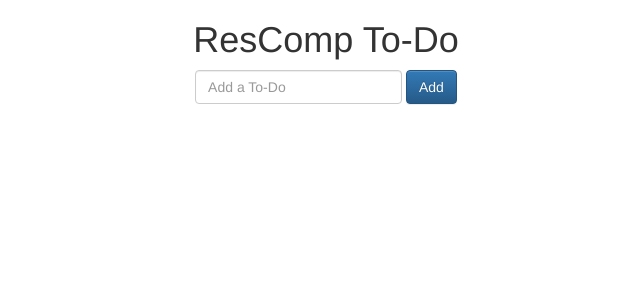
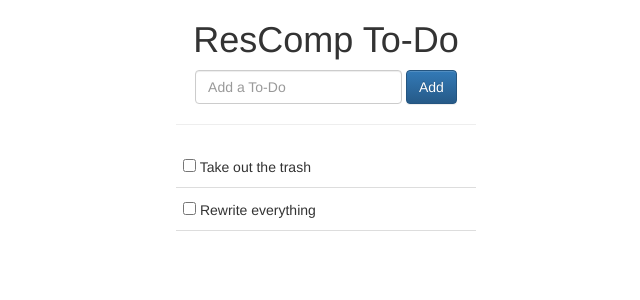
Before and after one commit to AllanYangZhou/rescomp-todo, a Flask app: page / in a window 1280 px wide. Shown: the top 300 px of the page, without its empty margins (314-954 px from the left). Run offline with Flask 2, Linux system fonts and the light colour scheme; parts of the project's set-up code (start-up, migrations or seed data) failed here and were passed over; some libraries are stand-ins or nearby versions.

Commit message:
Tasklist

```diff
--- /dev/null
+++ b/static/css/style.css
@@ -0,0 +1,12 @@
+.task-container {
+    margin:0 auto;
+    width: 300px;
+}
+
+.todo-item {
+    border-bottom: 1px solid #ddd;
+    padding-top: 10px;
+    padding-bottom: 10px;
+    padding-left: 7px;
+    padding-right: 7px;
+}
--- a/templates/index.html
+++ b/templates/index.html
@@ -3,6 +3,7 @@
 		<title>ResComp To-Do</title>
 		<link rel="stylesheet" href="static/css/bootstrap.min.css">
 		<link rel="stylesheet" href="static/css/bootstrap-theme.min.css">
+		<link rel="stylesheet" href="static/css/style.css">
 		<script src="static/js/jquery.min.js"></script>
 		<script src="static/js/bootstrap.min.js"></script>
 	</head>
@@ -14,5 +15,16 @@
 			</div>
 			<button type="submit" id="add" class="btn btn-primary">Add</button>
 		</div>
+        <div class="task-container">
+            <hr>
+            <ul class="list-unstyled">
+                <li class="todo-item">
+                    <input type="checkbox" value="" /> Take out the trash
+                </li>
+                <li class="todo-item">
+                    <input type="checkbox" value="" /> Rewrite everything
+                </li>
+            </ul>
+        </div>
 	</body>
 </html>
```
